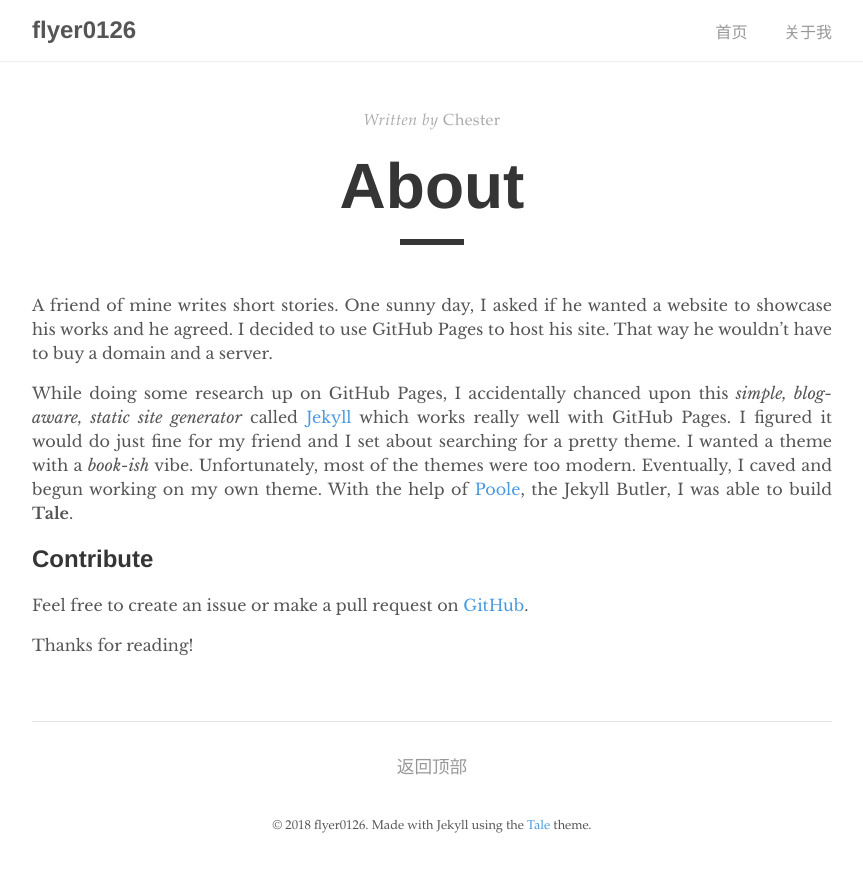
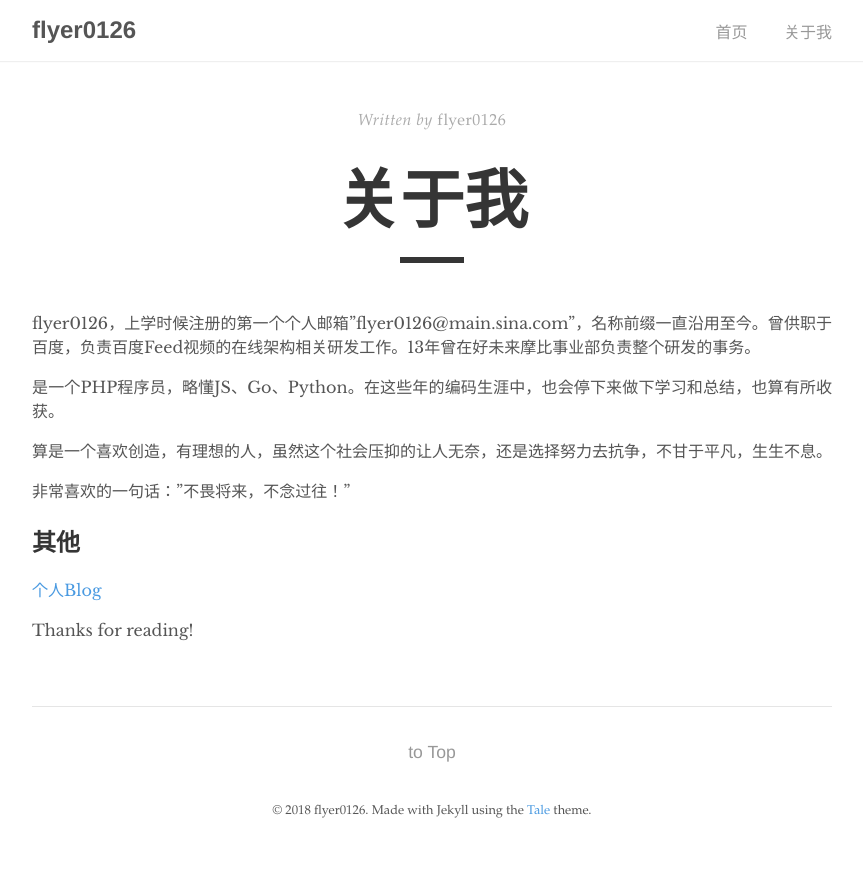
Before and after one commit to flyer0126/flyer0126.github.io, a Jekyll site: the page built from about.md, in a window 1280 px wide. Shown: the top 872 px of the page, without its empty margins (208-1071 px from the left). Built offline with Jekyll 4.4.1, drawn with Linux system fonts in a browser that asks for light colours.

Commit message:
完善关于我

```diff
--- a/_layouts/post.html
+++ b/_layouts/post.html
@@ -32,5 +32,5 @@ layout: default
     <a href="{{ page.previous.url | prepend: site.baseurl }}" class="right arrow">&#8594;</a>
   {% endif %}
 
-  <a href="#" class="top">返回顶部</a>
+  <a href="#" class="top">to Top</a>
 </div>
--- a/about.md
+++ b/about.md
@@ -1,15 +1,19 @@
 ---
 layout: post
-title: "About"
-author: "Chester"
+title: "关于我"
+author: "flyer0126"
 permalink: /about/
 ---
 
-A friend of mine writes short stories. One sunny day, I asked if he wanted a website to showcase his works and he agreed. I decided to use GitHub Pages to host his site. That way he wouldn't have to buy a domain and a server.
+flyer0126，上学时候注册的第一个个人邮箱"flyer0126@main.sina.com"，名称前缀一直沿用至今。曾供职于百度，负责百度Feed视频的在线架构相关研发工作。13年曾在好未来摩比事业部负责整个研发的事务。
 
-While doing some research up on GitHub Pages, I accidentally chanced upon this _simple, blog-aware, static site generator_ called [Jekyll](https://jekyllrb.com/) which works really well with GitHub Pages. I figured it would do just fine for my friend and I set about searching for a pretty theme. I wanted a theme with a _book-ish_ vibe. Unfortunately, most of the themes were too modern. Eventually, I caved and begun working on my own theme. With the help of [Poole](https://github.com/poole/poole), the Jekyll Butler, I was able to build **Tale**.
+是一个PHP程序员，略懂JS、Go、Python。在这些年的编码生涯中，也会停下来做下学习和总结，也算有所收获。
 
-## Contribute
-Feel free to create an issue or make a pull request on [GitHub](https://github.com/chesterhow/tale).
+算是一个喜欢创造，有理想的人，虽然这个社会压抑的让人无奈，还是选择努力去抗争，不甘于平凡，生生不息。
+
+非常喜欢的一句话："不畏将来，不念过往！"
+
+## 其他
+[个人Blog](http://flyer0126.iteye.com/)
 
 Thanks for reading!
```
